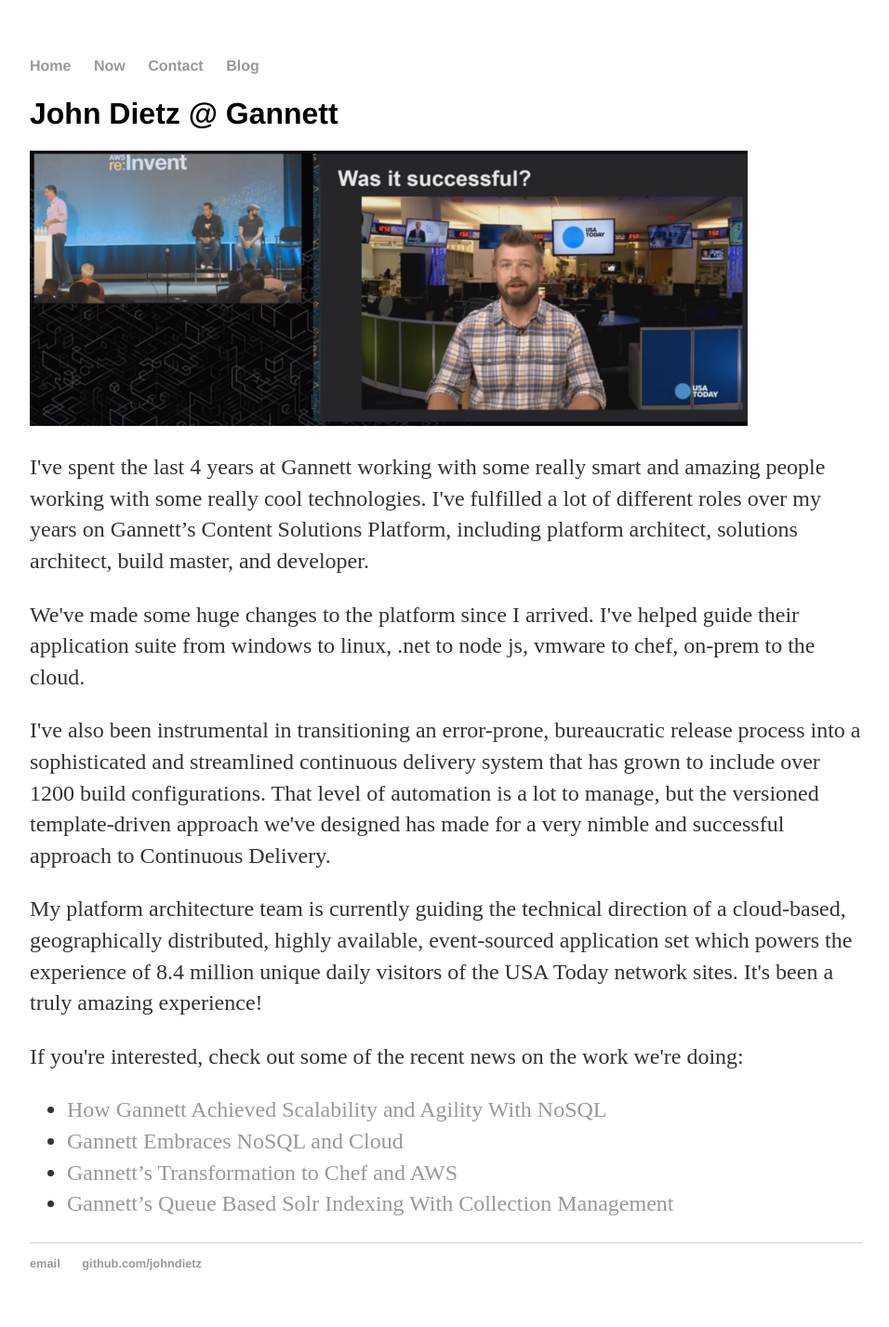
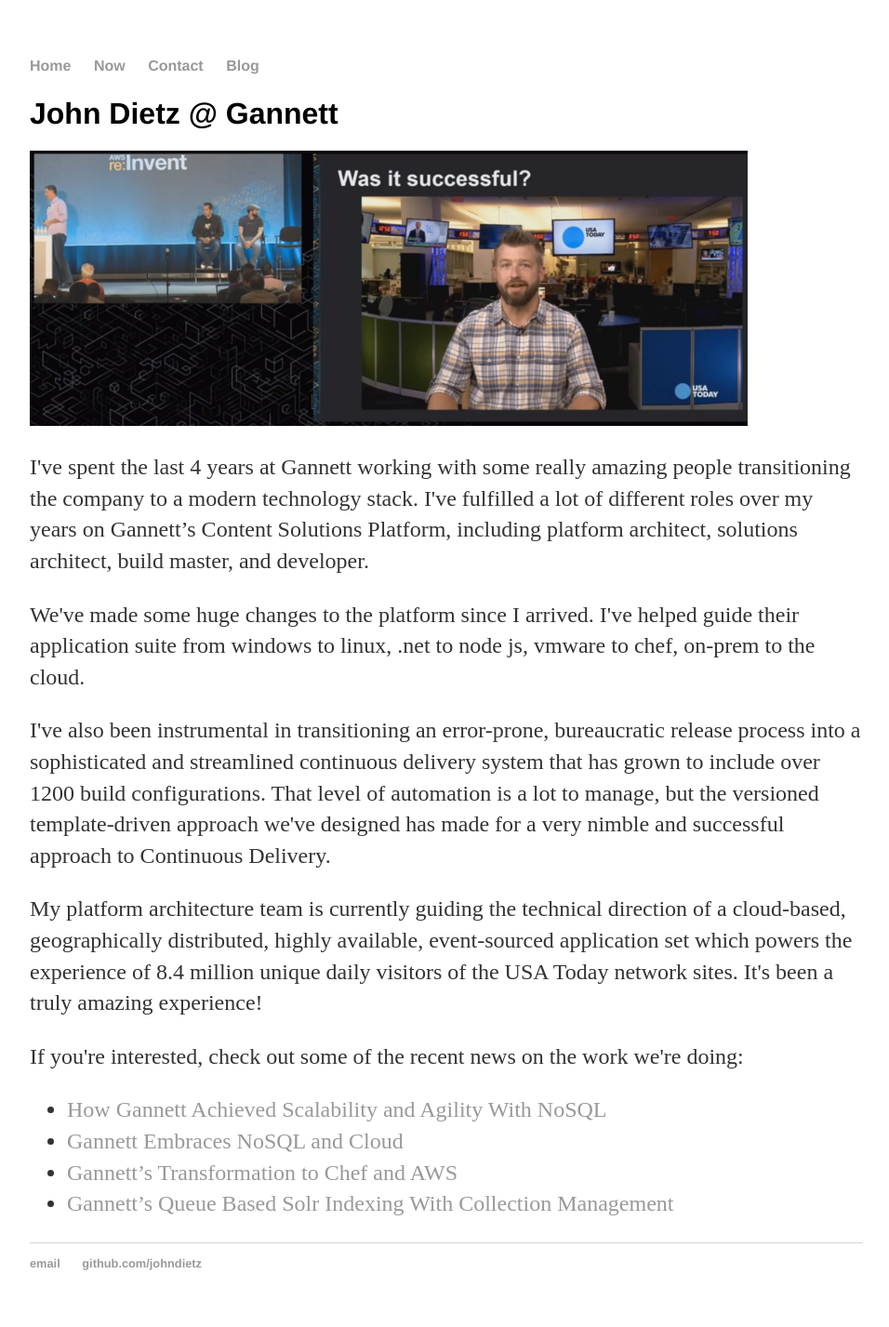
Before and after one commit to relentlessdev/relentlessdev.github.io, a Jekyll site: the page built from gannett/index.html, in a window 1280 px wide. Shown: the whole page at 93% size, without its empty margins (160-1116 px from the left). Built offline with Jekyll 4.4.1, drawn with Linux system fonts in a browser that asks for light colours.

Commit message:
changing akward into sentence

```diff
--- a/gannett/index.html
+++ b/gannett/index.html
@@ -6,7 +6,7 @@
 <div class="experience">
 	<h1>John Dietz @ Gannett</h1>
 	<img src="../images/johndietz-aws-reinvent.png" alt="John Dietz at re:Invent" style="width:772px;height:296px;">
-	<p>I've spent the last 4 years at Gannett working with some really smart and amazing people working with some really cool technologies. I've fulfilled a lot of different roles over my years on Gannett’s Content Solutions Platform, including platform architect, solutions architect, build master, and developer.</p>
+	<p>I've spent the last 4 years at Gannett working with some really amazing people transitioning the company to a modern technology stack. I've fulfilled a lot of different roles over my years on Gannett’s Content Solutions Platform, including platform architect, solutions architect, build master, and developer.</p>
 	<p>We've made some huge changes to the platform since I arrived. I've helped guide their application suite from windows to linux, .net to node js, vmware to chef, on-prem to the cloud.</p>
 	<p>I've also been instrumental in transitioning an error-prone, bureaucratic release process into a sophisticated and streamlined continuous delivery system that has grown to include over 1200 build configurations. That level of automation is a lot to manage, but the versioned template-driven approach we've designed has made for a very nimble and successful approach to Continuous Delivery.</p>
 	<p>My platform architecture team is currently guiding the technical direction of a cloud-based, geographically distributed, highly available, event-sourced application set which powers the experience of 8.4 million unique daily visitors of the USA Today network sites. It's been a truly amazing experience!</p>
```
